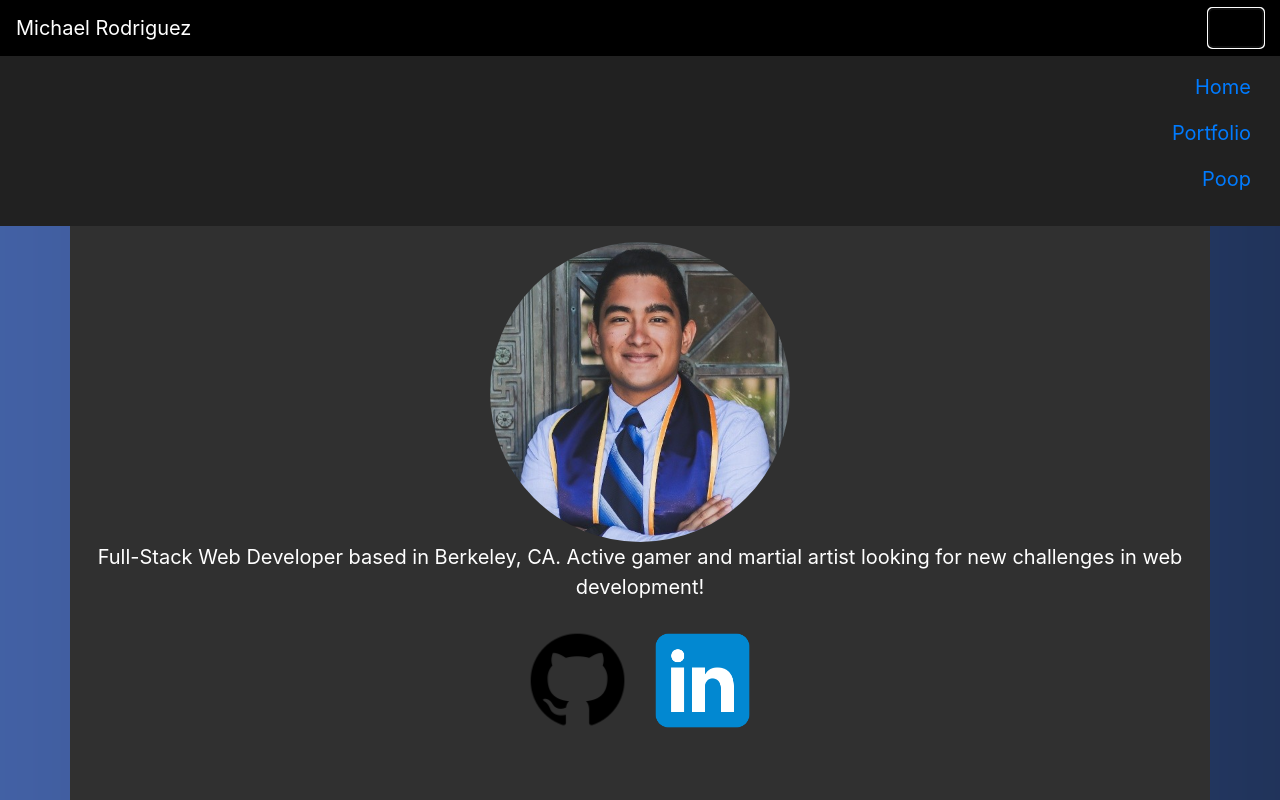
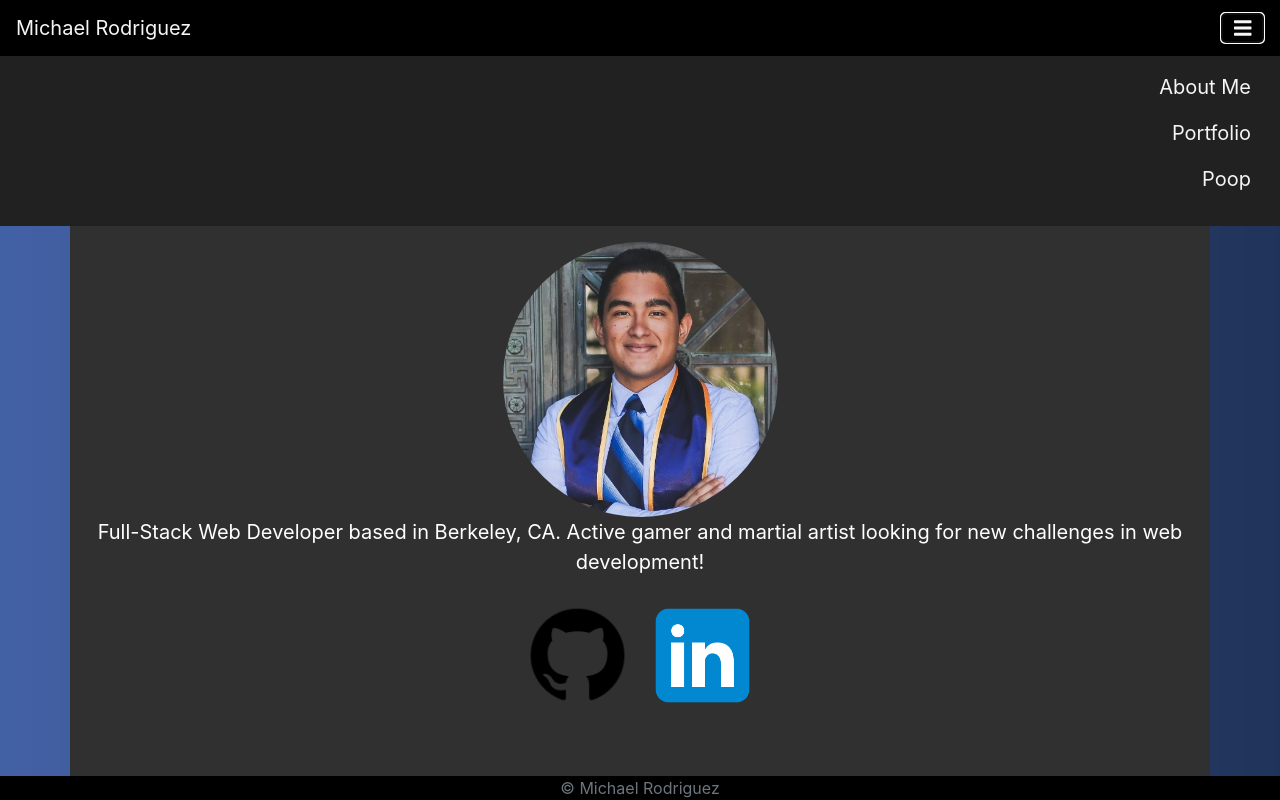
Before and after one commit to microdrigu/portfolio, a React (Create React App) app in the folder client/: page / in a window 1280 px wide. Both pictures are taken after a click on the button "Toggle navigation". Shown: the top 800 px of the page. Built offline with nearby package versions, Linux system fonts and the light colour scheme.

Commit message:
About me is at mvp, will probably make port home page

```diff
--- a/client/package.json
+++ b/client/package.json
@@ -3,6 +3,9 @@
   "version": "0.1.0",
   "private": true,
   "dependencies": {
+    "@fortawesome/fontawesome-svg-core": "^1.2.10",
+    "@fortawesome/free-solid-svg-icons": "^5.6.1",
+    "@fortawesome/react-fontawesome": "^0.1.3",
     "react": "^16.6.3",
     "react-dom": "^16.6.3",
     "react-router-dom": "^4.3.1",
--- a/client/src/App.css
+++ b/client/src/App.css
@@ -36,3 +36,14 @@
 .makeGrey {
   background-color: #212121;
 }
+
+#bars {
+  color: whitesmoke;
+}
+
+.link:hover {
+  color: #007bff;
+}
+.link {
+  color: whitesmoke;
+}
--- a/client/src/App.js
+++ b/client/src/App.js
@@ -6,8 +6,12 @@ import Home from "./pages/Home";
 import Portfolio from "./pages/Portfolio";
 import notFound from "./pages/404";
 import Background from "./imgs/cool.png";
-// const Home = () => <h2>Home</h2>;
-// const About = () => <h1>HEY BB IS ME</h1>;
+import Footer from "./components/Footer"
+import { library } from '@fortawesome/fontawesome-svg-core';
+import { FontAwesomeIcon } from '@fortawesome/react-fontawesome';
+import { faBars } from '@fortawesome/free-solid-svg-icons';
+library.add(faBars);
+
 const Poop = () => <div className="body"><h4>POOPERS</h4></div>;
 
 class App extends Component {
@@ -25,23 +29,23 @@ class App extends Component {
         <div className="container-fluid">
 
           <nav className="d-flex sticky-top justify-content-between navbar">
-            <div className="navbar-brand text-white">Michael Rodriguez</div>
+            <div className="navbar-brand"><Link className="link" style={{ textDecoration: 'none' }} to="/">Michael Rodriguez</Link></div>
 
             {/* <div className="nav-item">
               <h2 id="name"></h2>
             </div> */}
 
             <button className="navbar-toggler" type="button" data-toggle="collapse" data-target="#navbarToggleExternalContent" aria-controls="navbarToggleExternalContent" aria-expanded="false" aria-label="Toggle navigation">
-              <span className="navbar-toggler-icon"></span>
+              <FontAwesomeIcon id="bars" icon="bars" />
             </button>
 
           </nav>
 
           <div className="collapse makeGrey" id="navbarToggleExternalContent">
             <div className="justify-content-end p-3">
-              <p className="navbar-toggler noWeb" type="button" data-toggle="collapse" data-target="#navbarToggleExternalContent" aria-controls="navbarToggleExternalContent" aria-expanded="false" aria-label="Toggle navigation"><Link to="/">Home</Link></p>
-              <p className="navbar-toggler noWeb" type="button" data-toggle="collapse" data-target="#navbarToggleExternalContent" aria-controls="navbarToggleExternalContent" aria-expanded="false" aria-label="Toggle navigation"><Link to="/portfolio">Portfolio</Link></p>
-              <p className="navbar-toggler noWeb" type="button" data-toggle="collapse" data-target="#navbarToggleExternalContent" aria-controls="navbarToggleExternalContent" aria-expanded="false" aria-label="Toggle navigation"><Link to="/poop">Poop</Link></p>
+              <p className="navbar-toggler noWeb" type="button" data-toggle="collapse" data-target="#navbarToggleExternalContent" aria-controls="navbarToggleExternalContent" aria-expanded="false" aria-label="Toggle navigation"><Link className="link" style={{ textDecoration: 'none',  }} to="/">About Me</Link></p>
+              <p className="navbar-toggler noWeb" type="button" data-toggle="collapse" data-target="#navbarToggleExternalContent" aria-controls="navbarToggleExternalContent" aria-expanded="false" aria-label="Toggle navigation"><Link className="link" style={{ textDecoration: 'none' }} to="/portfolio">Portfolio</Link></p>
+              <p className="navbar-toggler noWeb" type="button" data-toggle="collapse" data-target="#navbarToggleExternalContent" aria-controls="navbarToggleExternalContent" aria-expanded="false" aria-label="Toggle navigation"><Link className="link" style={{ textDecoration: 'none' }} to="/poop">Poop</Link></p>
             </div>
           </div>
 
@@ -55,6 +59,7 @@ class App extends Component {
           </Switch>
         </div>
       </Router>
+      <Footer />
       </div>
     );
   }
--- /dev/null
+++ b/client/src/components/Footer/Footer.js
@@ -0,0 +1,18 @@
+import React, { Component } from "react";
+import "../../pages/Home/Home.css";
+
+class Footer extends Component {
+    render() {
+        return(
+            <footer className="footer footbody">
+                <div className="container-fluid">
+                    <span className="text-muted">
+                        &copy; Michael Rodriguez
+                    </span>
+                </div>
+            </footer>
+        );
+    }
+}
+
+export default Footer;
--- /dev/null
+++ b/client/src/components/Footer/index.js
@@ -0,0 +1 @@
+export { default } from "./Footer.js";
--- a/client/src/pages/Home/Home.css
+++ b/client/src/pages/Home/Home.css
@@ -16,8 +16,8 @@
     margin-right: auto;
     width: 50%;
     height: auto; */
-    max-width: 300px;
-    max-height: 300px;
+    max-width: 275px;
+    max-height: 275px;
 }
 
 .icon {
@@ -25,3 +25,12 @@
     max-width: 125px;
     max-height: 125px;
 }
+
+.footbody {
+    justify-content: center;
+    background-color: #000000;
+    text-align: center;
+    position: fixed;
+    bottom: 0;
+    width: 100%;
+}
--- a/client/src/pages/Home/Home.js
+++ b/client/src/pages/Home/Home.js
@@ -12,7 +12,7 @@ class Home extends Component {
         <div className="row">
           <div className="col-md">
             <p></p>
-            <img id="me" src={Me} alt="me *mdile*" />
+            <img id="me" src={Me} alt="me *smile*" />
           </div>
         </div>
         <div className="row">
@@ -23,10 +23,10 @@ class Home extends Component {
         </div>
         <div className="row justify-content-center">
           <div className="col-xs">
-            <a href="https://github.com/microdrigu"><img class="icon" src={Github} /></a>
+            <a href="https://github.com/microdrigu"><img className="icon" src={Github} alt="github" /></a>
           </div>
           <div className="col-xs">
-            <a href="https://linkedin.com/in/microdrigu/"><img class="icon" src={Linkedin} /></a>
+            <a href="https://linkedin.com/in/microdrigu/"><img className="icon" src={Linkedin} alt="linkedin" /></a>
           </div>
         </div>
 
--- a/client/src/pages/Portfolio/Portfolio.js
+++ b/client/src/pages/Portfolio/Portfolio.js
@@ -7,7 +7,7 @@ class Portfolio extends Component {
       return (
         <div className="container body">
           <div className="row">
-            <div className="col-sm">
+            <div className="col-md">
               <p>This is what little I have worked on *smile* ":)"</p>
             </div>
 
```
Also changed, not shown: client/src/components/Footer/Footer.css (added), 1 other file (tests, documents, lock files or other folders).
